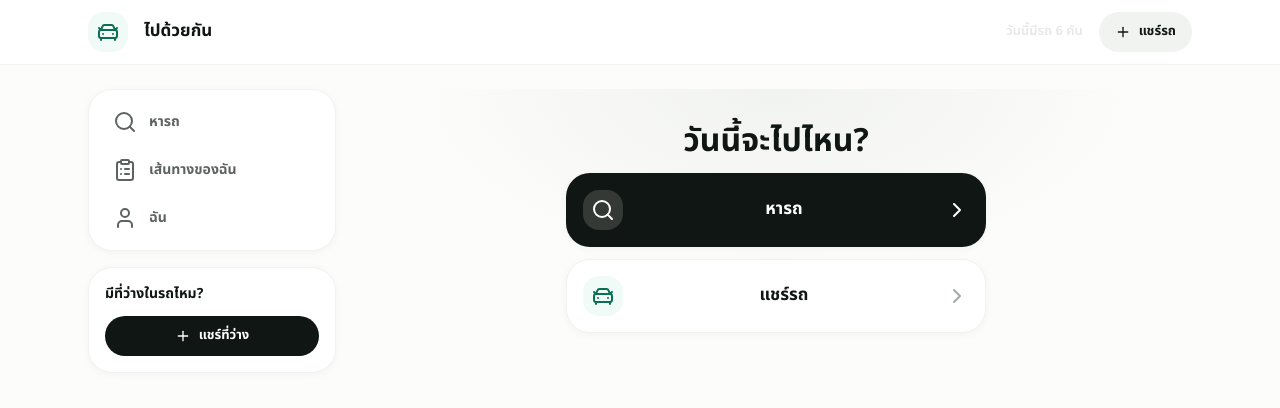
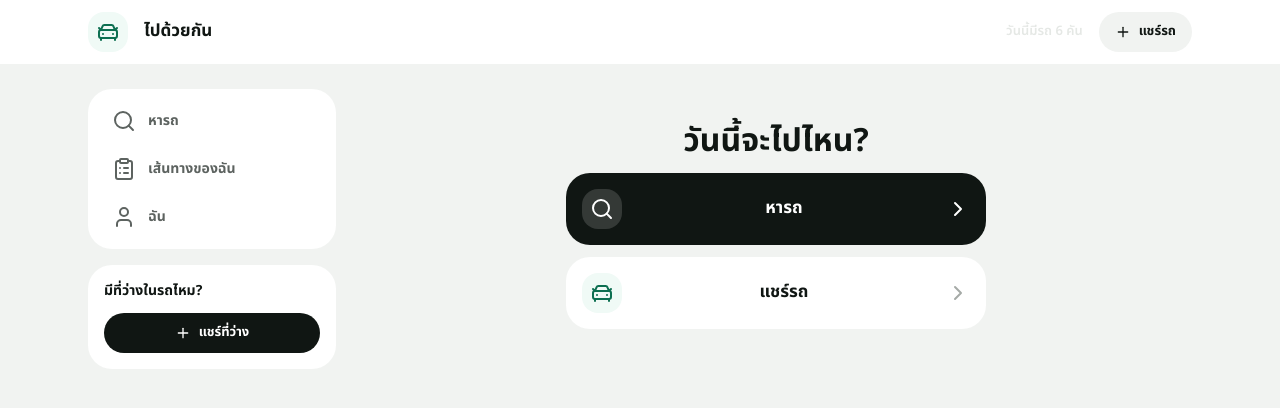
Before and after one commit to jarangit/port-share-seets, a Next.js app: page / in a window 1280 px wide. Shown: the top 408 px of the page. Built offline with nearby package versions, Linux system fonts and the light colour scheme.

Commit message:
image prove style

```diff
--- a/src/app/globals.css
+++ b/src/app/globals.css
@@ -104,7 +104,7 @@
 ———————————————————————————————————————————————— */
 :root {
   /* Background */
-  --bg-page: var(--neutral-25);
+  --bg-page: var(--neutral-100);
   --bg-surface: var(--neutral-0);
   --bg-surface-subtle: var(--neutral-50);
   --bg-brand-subtle: var(--green-50);
@@ -190,7 +190,7 @@
   /* SEARCH PANEL */
   --search-bg: var(--bg-surface);
   --search-radius: var(--radius-2xl);
-  --search-padding: var(--space-5);
+  --search-padding: var(--space-4);
   --search-shadow: var(--shadow-md);
 
   /* RIDE CARD */
--- a/src/components/ui/card.tsx
+++ b/src/components/ui/card.tsx
@@ -2,7 +2,7 @@ import * as React from "react";
 import { cva, type VariantProps } from "class-variance-authority";
 import { cn } from "@/lib/utils";
 
-const cardVariants = cva("rounded-card border border-border-subtle bg-surface shadow-card", {
+const cardVariants = cva("rounded-card bg-surface", {
   variants: {
     state: {
       open: "",
--- a/src/components/ui/cards.tsx
+++ b/src/components/ui/cards.tsx
@@ -27,11 +27,11 @@ export function ActionCard({
     <Link
       href={href}
       className={cn(
-        "block rounded-card border shadow-card",
+        "block rounded-card",
         compact ? "p-4" : "p-6",
         dark
-          ? "border-transparent bg-brand-primary text-on-brand"
-          : "border-border-subtle bg-surface text-primary"
+          ? "bg-brand-primary text-on-brand"
+          : "bg-surface text-primary"
       )}
     >
       <Cluster gap={compact ? "sm" : "md"}>
--- a/src/components/ui/chrome.tsx
+++ b/src/components/ui/chrome.tsx
@@ -55,7 +55,7 @@ export function TopBarRow({ children }: { children: ReactNode }) {
 
 /* TopBarMenu — dropdown panel under the mobile bar */
 export function TopBarMenu({ children }: { children: ReactNode }) {
-  return <nav className="rounded-b-card border border-t-0 border-border-subtle bg-surface p-4 shadow-card">{children}</nav>;
+  return <nav className="rounded-b-card bg-surface p-4">{children}</nav>;
 }
 
 /* SidebarFrame — sticky desktop sidebar column */
@@ -69,10 +69,10 @@ export function SidebarFrame({ children }: { children: ReactNode }) {
 
 /* SideNav — sidebar nav panel */
 export function SideNav({ children }: { children: ReactNode }) {
-  return <nav className="rounded-card border border-border-subtle bg-surface p-2 shadow-card">{children}</nav>;
+  return <nav className="rounded-card bg-surface p-2">{children}</nav>;
 }
 
 /* SideCard — sidebar promo card */
 export function SideCard({ children }: { children: ReactNode }) {
-  return <div className="rounded-card border border-border-subtle bg-surface p-4 shadow-card">{children}</div>;
+  return <div className="rounded-card bg-surface p-4">{children}</div>;
 }
--- a/src/components/ui/surface.tsx
+++ b/src/components/ui/surface.tsx
@@ -35,7 +35,7 @@ export function Surface({
 /* SearchPanel — route search container (consumes search component tokens) */
 export function SearchPanel({ children }: { children: ReactNode }) {
   return (
-    <div className="rounded-card border border-border-subtle bg-surface p-5 shadow-panel">
+    <div className="rounded-card bg-surface p-4">
       {children}
     </div>
   );
```
Also changed, not shown: 1 other file (tests, documents, lock files or other folders).
